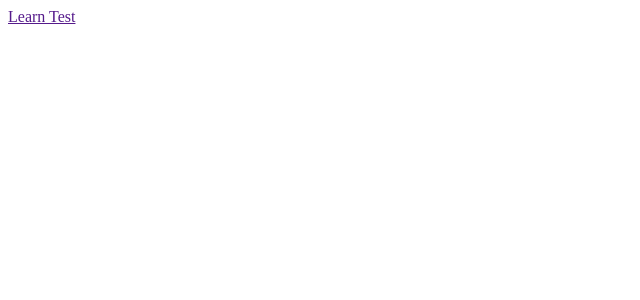
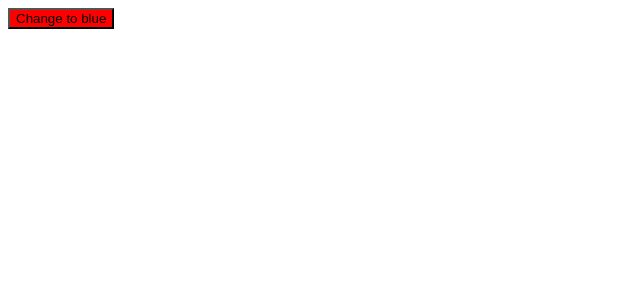
Before and after one commit to rosivaldodesenvolvedor/React-Testing-Library, a React (Create React App) app: page / in a window 1280 px wide. Shown: the top 300 px of the page, without its empty margins (0-640 px from the left). Built offline with nearby package versions, Linux system fonts and the light colour scheme.

Commit message:
subindo Busca por estilos cor de fundo no jest

```diff
--- a/src/App.js
+++ b/src/App.jsx
@@ -1,11 +1,9 @@
-
-
 function App() {
   return (
     <div className="App">
-            <a href="">Learn Test</a>
+      <button style={{ backgroundColor: 'red' }}>Change to blue</button>
     </div>
-  );
+  )
 }
 
 export default App;
```
Also changed, not shown: 1 other file (tests, documents, lock files or other folders).
